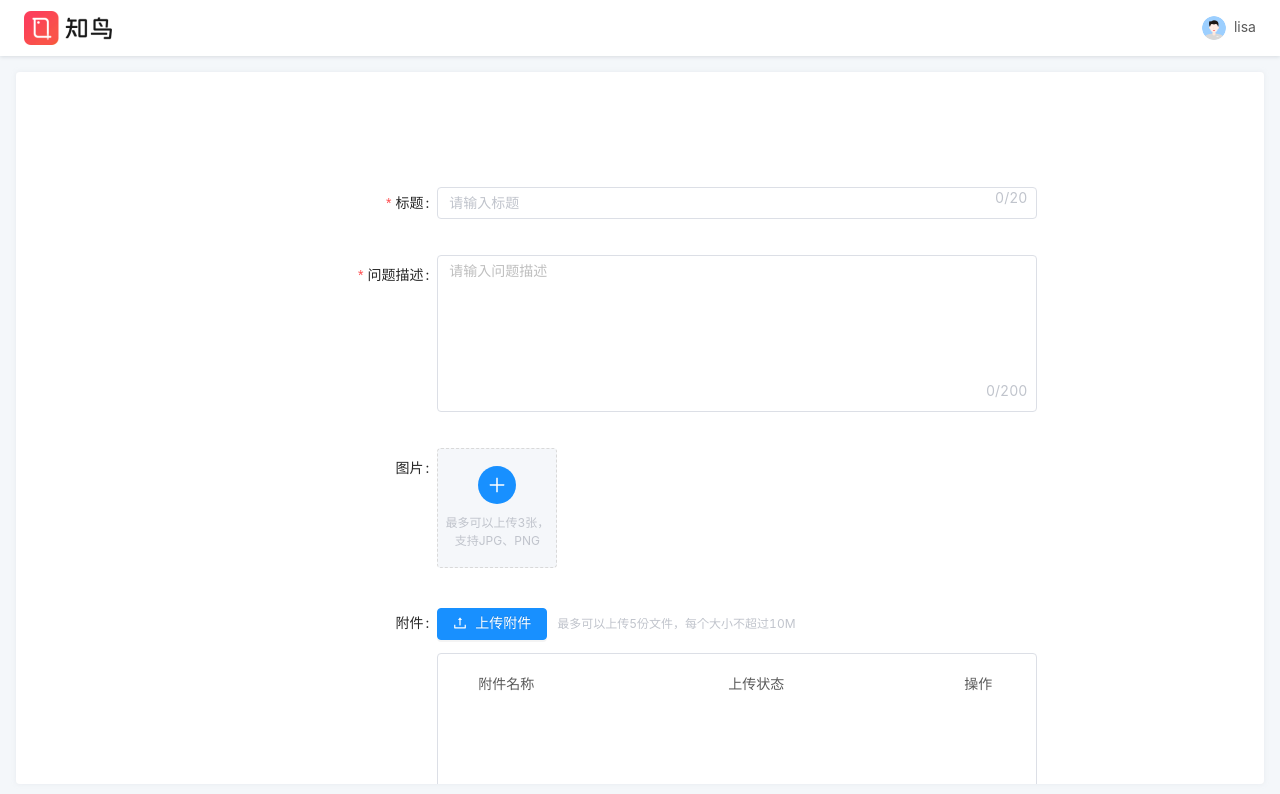
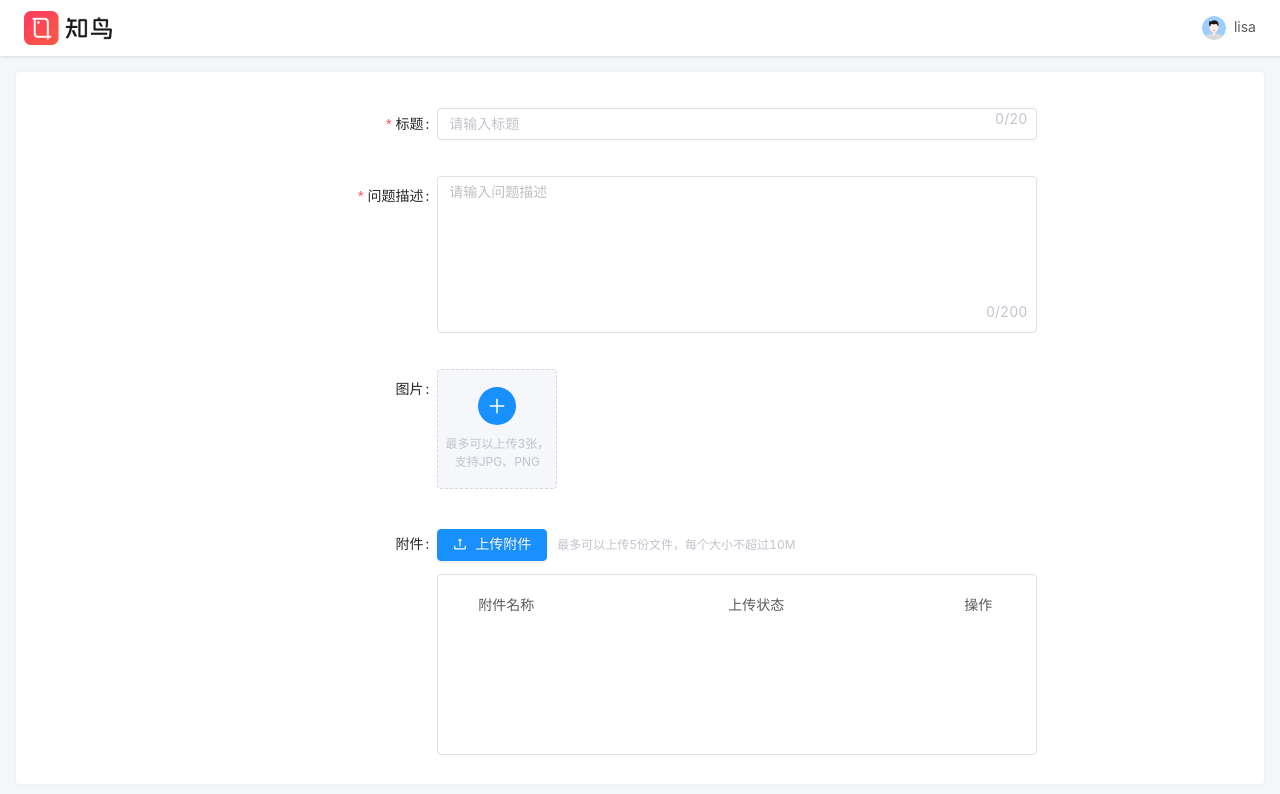
Before and after one commit to shmilyvidian/vs-ask, a React (Create React App) app: page /#/add in a window 1280 px wide. Shown: the top 794 px of the page. Built offline with nearby package versions, Linux system fonts and the light colour scheme.

Commit message:
fix: 调整 编辑内容头部样式

```diff
--- a/src/views/add/add.less
+++ b/src/views/add/add.less
@@ -164,8 +164,9 @@
   background: #F5F7FA;
   padding-left: 15px;
   padding-top: 15px;
-  margin-left: 47%;
   font-weight: bold;
+  margin-bottom: 32px;
+  margin-left: -84px;
 }
 
 .hidden {
--- a/src/views/add/index.tsx
+++ b/src/views/add/index.tsx
@@ -211,11 +211,15 @@ const Add = () => {
       onFinish={onFinish}
       validateMessages={validateMessages}
     >
-      <Form.Item>
-        <div className={defaultTitle ? 'title-wrapper' : 'hidden'}>
-          编辑内容
+      <Row className={defaultTitle ? '' : 'hidden'}>
+        <Col span={8}></Col>
+        <Col span={16}>
+          <div className={defaultTitle ? 'title-wrapper' : 'hidden'}>
+            编辑内容
         </div>
-      </Form.Item>
+        </Col>
+      </Row>
+
       <Form.Item
         name={["user", "name"]}
         label="标题"
```
